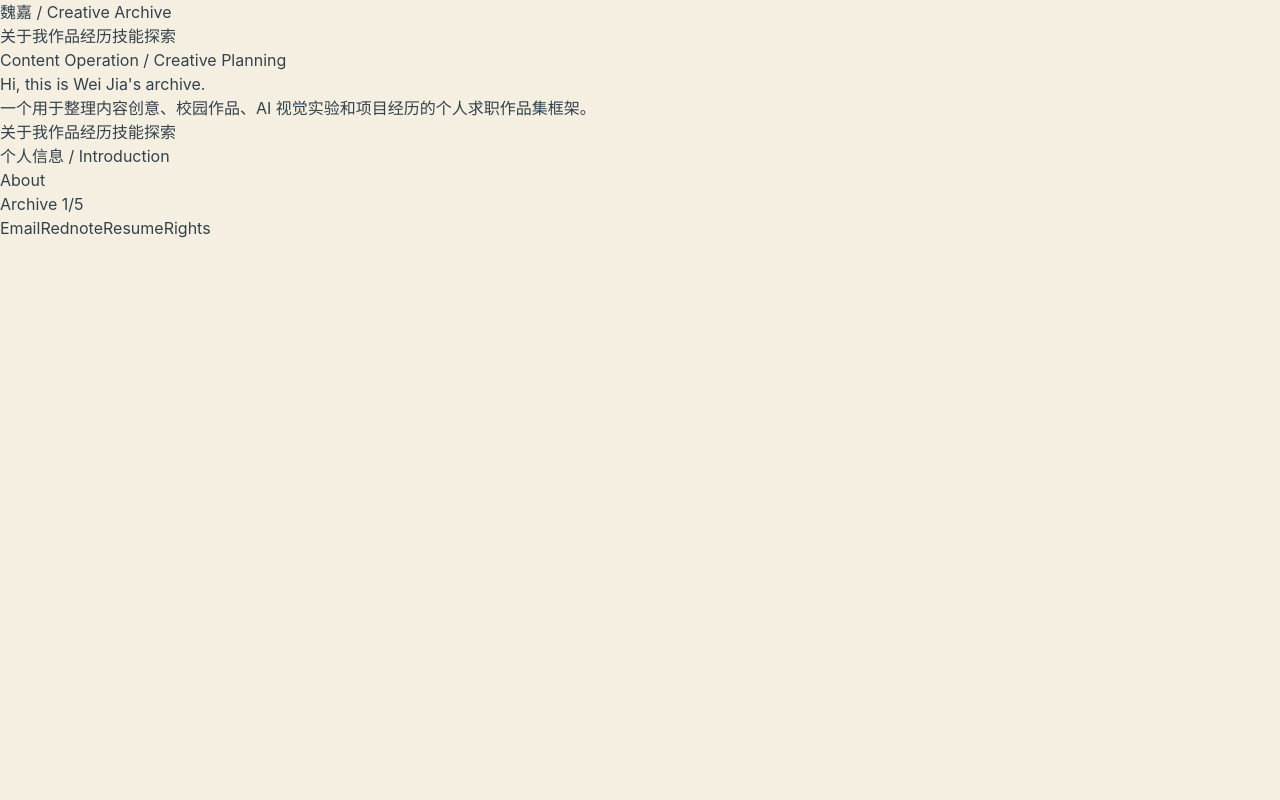
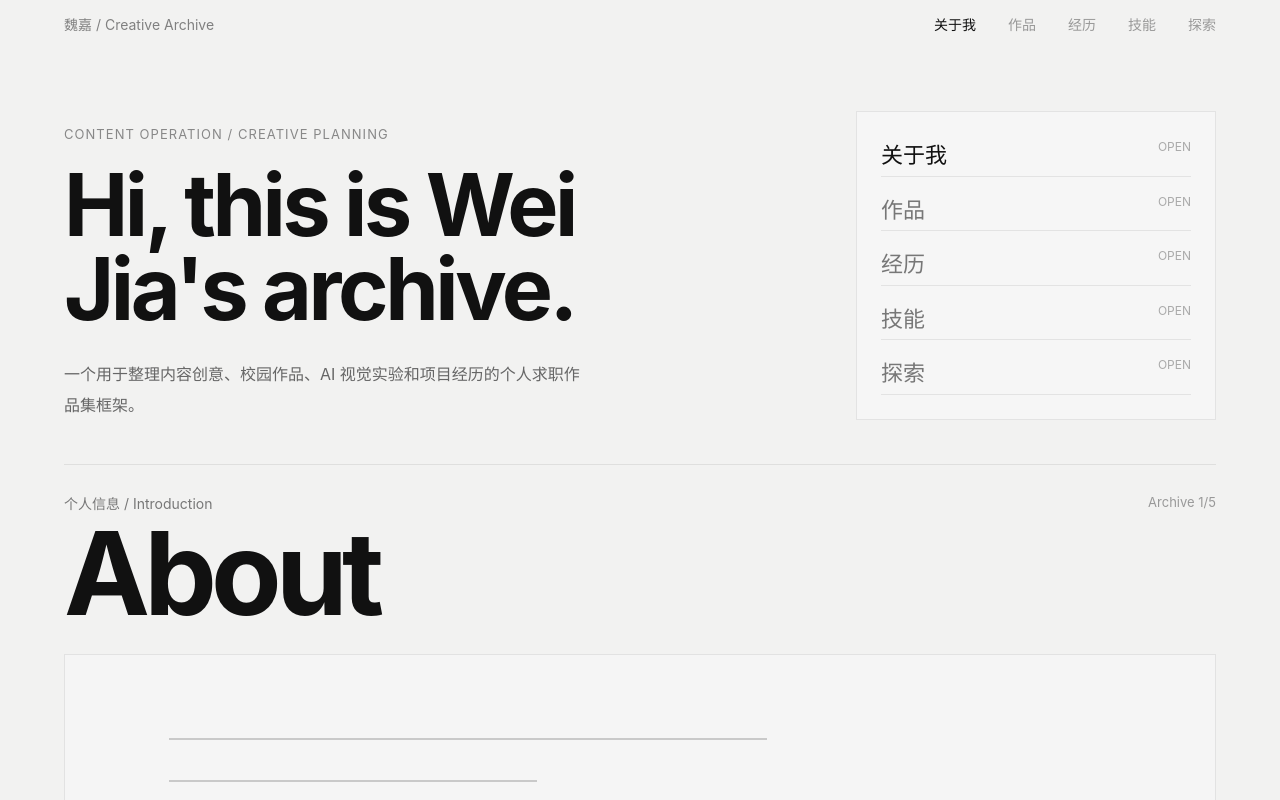
Before and after one commit to queirozalana861-netizen/person, a React (Vite) app: page / in a window 1280 px wide. Shown: the top 800 px of the page. Built offline with nearby package versions, Linux system fonts and the light colour scheme.

Commit message:
Style reference-inspired portfolio framework

```diff
--- a/src/index.css
+++ b/src/index.css
@@ -3,8 +3,8 @@
 @tailwind utilities;
 
 :root {
-  color: #33424a;
-  background: #f5efe2;
+  color: #222;
+  background: #f2f2f1;
   font-synthesis: none;
   text-rendering: optimizeLegibility;
   -webkit-font-smoothing: antialiased;
@@ -18,14 +18,12 @@
 html,
 body,
 #root {
-  width: 100%;
-  height: 100%;
-  overflow: hidden;
+  min-height: 100%;
 }
 
 body {
   margin: 0;
-  min-width: 320px;
+  background: #f2f2f1;
 }
 
 a {
@@ -33,419 +31,267 @@ a {
   text-decoration: none;
 }
 
-.folder-app {
-  width: 100vw;
-  height: 100vh;
-  overflow: hidden;
-  background:
-    radial-gradient(circle at 18% 12%, rgba(178, 218, 232, 0.42), transparent 26%),
-    linear-gradient(180deg, #fbf7ed 0%, #eee7d7 100%);
-  padding: clamp(14px, 2.4vw, 34px);
+a:hover {
+  text-decoration: underline;
 }
 
-.folder-shell {
-  position: relative;
-  width: min(1480px, calc(100vw - clamp(28px, 4.8vw, 68px)));
-  height: min(820px, calc(100vh - clamp(28px, 4.8vw, 68px)));
+.site-shell {
+  min-height: 100vh;
+  max-width: 1200px;
   margin: 0 auto;
-  border-radius: 26px 32px 26px 26px;
-  background:
-    linear-gradient(90deg, rgba(216, 226, 226, 0.5), transparent 10%),
-    linear-gradient(180deg, rgba(255, 255, 255, 0.78), transparent 18%),
-    #fbf6e7;
-  box-shadow: 0 26px 70px rgba(117, 102, 78, 0.22);
+  padding: 14px 24px 28px;
 }
 
-.folder-shell::before {
-  position: absolute;
-  inset: 0;
-  z-index: 2;
-  border: 1px solid rgba(117, 102, 78, 0.18);
-  border-radius: inherit;
-  content: "";
-  pointer-events: none;
+.top-nav {
+  display: flex;
+  align-items: center;
+  justify-content: space-between;
+  gap: 24px;
+  color: #777;
+  font-size: 14px;
 }
 
-.folder-shell::after {
-  position: absolute;
-  inset: 18px 58px 18px 84px;
-  z-index: 1;
-  border-radius: 20px;
-  background:
-    repeating-linear-gradient(0deg, transparent 0 44px, rgba(102, 138, 151, 0.06) 45px 46px),
-    #fffdf3;
-  box-shadow:
-    0 0 0 1px rgba(117, 102, 78, 0.08),
-    -10px 0 20px rgba(108, 94, 74, 0.06);
-  content: "";
+.brand {
+  color: #555;
 }
 
-.folder-spine {
-  position: absolute;
-  inset: 0 auto 0 0;
-  z-index: 4;
-  width: clamp(48px, 6.4vw, 98px);
-  border-radius: 26px 0 0 26px;
-  background:
-    linear-gradient(90deg, rgba(157, 186, 196, 0.35), rgba(248, 246, 235, 0.74) 52%, transparent),
-    #f3eddf;
-  border-right: 1px solid rgba(116, 145, 158, 0.2);
+.top-nav nav {
+  display: flex;
+  gap: clamp(14px, 3vw, 32px);
 }
 
-.folder-cover-cut {
-  position: absolute;
-  right: 48px;
-  z-index: 5;
-  width: 82px;
-  height: 92px;
-  background: #fbf6e7;
+.top-nav a {
+  opacity: 0.72;
+  transition:
+    opacity 160ms ease,
+    color 160ms ease;
 }
 
-.folder-cover-cut.top {
-  top: 0;
-  border-radius: 0 32px 0 20px;
-  clip-path: polygon(0 0, 100% 0, 100% 100%, 34% 100%, 0 62%);
+.top-nav a:hover,
+.top-nav a.active {
+  color: #111;
+  opacity: 1;
+  text-decoration: none;
 }
 
-.folder-cover-cut.bottom {
-  bottom: 0;
-  border-radius: 20px 0 32px 0;
-  clip-path: polygon(0 0, 34% 0, 100% 0, 100% 100%, 0 100%);
+.hero-layout {
+  display: grid;
+  grid-template-columns: minmax(0, 1fr) 360px;
+  align-items: end;
+  gap: 48px;
+  min-height: 42vh;
+  padding: 76px 0 44px;
 }
 
-.folder-index-tabs {
-  position: absolute;
-  top: 106px;
-  right: -6px;
-  bottom: 92px;
-  z-index: 8;
-  display: grid;
-  align-content: space-between;
-  width: 118px;
+.eyebrow {
+  margin: 0 0 18px;
+  color: #888;
+  font-size: 13px;
+  letter-spacing: 0.08em;
+  text-transform: uppercase;
 }
 
-.folder-index-tabs a {
-  display: grid;
-  width: 112px;
-  height: clamp(66px, 10vh, 104px);
-  place-items: center;
-  border: 1px solid rgba(98, 144, 165, 0.24);
-  border-right: 0;
-  border-radius: 18px 0 0 18px;
-  background:
-    linear-gradient(90deg, rgba(255, 255, 255, 0.52), transparent 58%),
-    #b9deec;
-  color: #4f85a1;
-  font-size: clamp(1rem, 1.3vw, 1.3rem);
-  font-weight: 900;
-  box-shadow: -8px 10px 18px rgba(91, 126, 142, 0.12);
-  transform: translateX(22px);
-  transition:
-    transform 180ms ease,
-    background-color 180ms ease,
-    color 180ms ease;
+.intro-block h1 {
+  max-width: 620px;
+  margin: 0;
+  color: #111;
+  font-size: clamp(42px, 7vw, 86px);
+  font-weight: 700;
+  line-height: 0.98;
+  letter-spacing: -0.04em;
 }
 
-.folder-index-tabs a:hover,
-.folder-index-tabs a:focus,
-.folder-index-tabs a.is-active {
-  outline: none;
-  background: #a9d5e7;
-  color: #315f77;
-  transform: translateX(4px);
+.intro-copy {
+  max-width: 520px;
+  margin: 28px 0 0;
+  color: #666;
+  font-size: 16px;
+  line-height: 1.9;
 }
 
-.folder-paper-stack {
-  position: absolute;
-  inset: 34px 84px 34px 108px;
-  z-index: 3;
-  pointer-events: none;
+.index-board {
+  display: grid;
+  gap: 14px;
+  padding: 24px;
+  border: 1px solid rgba(0, 0, 0, 0.08);
+  background: rgba(255, 255, 255, 0.32);
 }
 
-.folder-paper-stack span {
-  position: absolute;
-  inset: calc(var(--i, 0) * 9px) calc(var(--i, 0) * 10px) auto auto;
-  width: calc(100% - var(--i, 0) * 18px);
-  height: calc(100% - var(--i, 0) * 12px);
-  border-radius: 18px;
-  background: rgba(255, 253, 243, 0.72);
-  box-shadow: 0 0 0 1px rgba(117, 102, 78, 0.07);
+.index-board a {
+  display: flex;
+  justify-content: space-between;
+  border-bottom: 1px solid rgba(0, 0, 0, 0.08);
+  color: #777;
+  font-size: 22px;
+  line-height: 1.8;
 }
 
-.folder-paper-stack span:nth-child(1) {
-  --i: 1;
+.index-board a::after {
+  color: #aaa;
+  content: "open";
+  font-size: 12px;
+  text-transform: uppercase;
 }
 
-.folder-paper-stack span:nth-child(2) {
-  --i: 2;
+.index-board a:hover,
+.index-board a.active {
+  color: #111;
+  text-decoration: none;
 }
 
-.folder-paper-stack span:nth-child(3) {
-  --i: 3;
+.page-section {
+  border-top: 1px solid rgba(0, 0, 0, 0.08);
+  padding-top: 28px;
 }
 
-.folder-page {
-  position: absolute;
-  inset: 46px 104px 46px 122px;
-  z-index: 6;
-  display: grid;
-  grid-template-rows: auto 1fr auto;
-  min-width: 0;
-  overflow: hidden;
-  border-radius: 18px;
-  background:
-    linear-gradient(180deg, rgba(255, 255, 255, 0.74), transparent 22%),
-    #fffdf3;
-  box-shadow: 0 0 0 1px rgba(117, 102, 78, 0.11);
-  padding: clamp(22px, 3vw, 42px);
-}
-
-.folder-page-header {
+.page-heading {
   display: flex;
   align-items: flex-start;
   justify-content: space-between;
-  gap: 20px;
+  gap: 24px;
+  margin-bottom: 28px;
 }
 
-.folder-page-header p {
+.page-heading p {
   margin: 0 0 8px;
-  color: #6f9fbc;
-  font-size: 0.9rem;
-  font-weight: 900;
-  text-transform: uppercase;
+  color: #777;
+  font-size: 14px;
 }
 
-.folder-page-header h1 {
+.page-heading h2 {
   margin: 0;
-  color: #394950;
-  font-size: clamp(3.2rem, 6vw, 6.8rem);
-  font-weight: 900;
-  line-height: 0.95;
+  color: #111;
+  font-size: clamp(44px, 9vw, 120px);
+  font-weight: 700;
+  line-height: 0.9;
+  letter-spacing: -0.05em;
 }
 
-.folder-page-header strong {
-  color: rgba(79, 133, 161, 0.38);
-  font-size: clamp(2.8rem, 7vw, 8rem);
-  font-weight: 900;
-  line-height: 0.9;
-  white-space: nowrap;
+.page-heading span {
+  color: #999;
+  font-size: 13px;
 }
 
-.folder-page-body {
-  min-height: 0;
-  overflow: hidden;
-  padding-top: clamp(22px, 4vh, 44px);
+.blank-panel {
+  min-height: 280px;
+  position: relative;
+  border: 1px solid rgba(0, 0, 0, 0.08);
+  background: rgba(255, 255, 255, 0.24);
 }
 
-.folder-page-footer {
-  display: flex;
-  justify-content: space-between;
-  gap: 20px;
-  color: rgba(57, 73, 80, 0.46);
-  font-size: 0.78rem;
-  font-weight: 900;
-  text-transform: uppercase;
+.blank-line {
+  position: absolute;
+  left: 9%;
+  top: 45%;
+  width: 32%;
+  height: 2px;
+  background: rgba(0, 0, 0, 0.18);
 }
 
-.folder-empty-page {
-  position: relative;
-  height: 100%;
-  border: 3px solid rgba(119, 93, 70, 0.34);
-  border-radius: 12px;
-  background: rgba(255, 248, 218, 0.28);
+.blank-line.wide {
+  top: 30%;
+  width: 52%;
 }
 
-.empty-line {
-  position: absolute;
-  left: 10%;
-  top: 34%;
-  width: 32%;
-  height: 8px;
-  border-radius: 999px;
-  background: rgba(119, 93, 70, 0.28);
+.blank-line.short {
+  top: 62%;
+  left: 42%;
+  width: 22%;
 }
 
-.empty-line.long {
-  top: 22%;
-  width: 48%;
+.work-grid,
+.list-panel {
+  display: grid;
+  grid-template-columns: repeat(3, minmax(0, 1fr));
+  gap: 18px;
 }
 
-.empty-line.short {
-  top: 52%;
-  left: 48%;
-  width: 28%;
+.work-card,
+.list-panel article {
+  min-height: 210px;
+  padding: 22px;
+  border: 1px solid rgba(0, 0, 0, 0.08);
+  background: rgba(255, 255, 255, 0.36);
 }
 
-.folder-card-grid {
-  display: grid;
-  height: 100%;
-  grid-template-columns: repeat(2, minmax(0, 1fr));
-  gap: clamp(14px, 2vw, 24px);
+.work-card span,
+.list-panel span {
+  color: #888;
+  font-size: 13px;
 }
 
-.works-grid {
-  grid-template-columns: repeat(4, minmax(0, 1fr));
+.work-card h3,
+.list-panel h3 {
+  margin: 18px 0 0;
+  color: #111;
+  font-size: 22px;
+  line-height: 1.25;
 }
 
-.folder-note-card,
-.folder-skill-card,
-.folder-explore-grid article,
-.folder-timeline article {
-  min-width: 0;
-  border: 1px solid rgba(117, 102, 78, 0.12);
-  border-radius: 14px;
-  background: rgba(255, 250, 229, 0.72);
-  box-shadow: 0 10px 22px rgba(117, 102, 78, 0.08);
+.work-card p,
+.list-panel p {
+  margin: 16px 0 0;
+  color: #666;
+  font-size: 14px;
+  line-height: 1.75;
 }
 
-.folder-note-card {
+.tag-panel {
   display: flex;
-  flex-direction: column;
-  padding: clamp(14px, 1.7vw, 22px);
+  flex-wrap: wrap;
+  gap: 14px;
+  max-width: 760px;
 }
 
-.folder-note-card span,
-.folder-explore-grid span,
-.folder-timeline span {
-  color: #6f9fbc;
-  font-size: 0.78rem;
-  font-weight: 900;
+.tag-panel span {
+  border: 1px solid rgba(0, 0, 0, 0.12);
+  border-radius: 999px;
+  color: #333;
+  font-size: 18px;
+  padding: 12px 18px;
 }
 
-.folder-note-card h3,
-.folder-skill-card h3,
-.folder-explore-grid h3,
-.folder-timeline h3 {
-  margin: 12px 0 0;
-  color: #394950;
-  font-size: clamp(1rem, 1.4vw, 1.38rem);
-  font-weight: 900;
+.compact article {
+  min-height: 150px;
 }
 
-.folder-note-card p,
-.folder-timeline p {
-  margin: 12px 0 0;
-  color: rgba(57, 73, 80, 0.68);
-  font-size: clamp(0.82rem, 1vw, 0.96rem);
-  line-height: 1.65;
+.site-footer {
+  display: grid;
+  grid-template-columns: repeat(4, 1fr);
+  gap: 12px;
+  margin-top: 42px;
+  border-top: 1px solid rgba(0, 0, 0, 0.08);
+  padding-top: 18px;
+  color: #777;
+  font-size: 13px;
 }
 
-.folder-skill-card {
-  padding: clamp(18px, 2vw, 26px);
-}
-
-.folder-skill-card div {
-  display: flex;
-  flex-wrap: wrap;
-  gap: 10px;
-  margin-top: 18px;
-}
-
-.folder-skill-card span {
-  border-radius: 999px;
-  background: #e5f3f8;
-  color: #4f85a1;
-  font-size: 0.86rem;
-  font-weight: 800;
-  padding: 8px 12px;
-}
-
-.folder-timeline,
-.folder-explore-grid {
-  display: grid;
-  height: 100%;
-  gap: clamp(14px, 2vw, 24px);
-}
-
-.folder-timeline {
-  grid-template-columns: repeat(3, minmax(0, 1fr));
-}
-
-.folder-timeline article,
-.folder-explore-grid article {
-  padding: clamp(18px, 2.4vw, 30px);
-}
-
-.folder-explore-grid {
-  grid-template-columns: repeat(4, minmax(0, 1fr));
-}
-
-@media (max-width: 980px) {
-  .folder-app {
-    padding: 10px;
+@media (max-width: 860px) {
+  .top-nav {
+    align-items: flex-start;
+    flex-direction: column;
   }
 
-  .folder-shell {
-    width: calc(100vw - 20px);
-    height: calc(100vh - 20px);
+  .top-nav nav {
+    flex-wrap: wrap;
   }
 
-  .folder-page {
-    inset: 38px 82px 38px 72px;
-    padding: 24px;
+  .hero-layout {
+    grid-template-columns: 1fr;
+    min-height: auto;
+    padding: 58px 0 34px;
   }
 
-  .folder-page-header {
-    display: block;
+  .index-board {
+    max-width: 520px;
   }
 
-  .folder-page-header strong {
-    display: block;
-    margin-top: 12px;
-    font-size: 3rem;
+  .work-grid,
+  .list-panel {
+    grid-template-columns: 1fr;
   }
 
-  .folder-card-grid,
-  .works-grid,
-  .folder-timeline,
-  .folder-explore-grid {
-    grid-template-columns: repeat(2, minmax(0, 1fr));
+  .site-footer {
+    grid-template-columns: 1fr 1fr;
   }
 }
-
-@media (max-width: 620px) {
-  .folder-spine {
-    width: 42px;
-  }
-
-  .folder-page {
-    inset: 30px 62px 30px 52px;
-    padding: 18px;
-  }
-
-  .folder-page-header h1 {
-    font-size: 3.1rem;
-  }
-
-  .folder-page-header strong {
-    font-size: 2.25rem;
-  }
-
-  .folder-index-tabs {
-    top: 82px;
-    bottom: 70px;
-    width: 78px;
-  }
-
-  .folder-index-tabs a {
-    width: 78px;
-    height: 58px;
-    border-radius: 12px 0 0 12px;
-    font-size: 0.88rem;
-    transform: translateX(20px);
-  }
-
-  .folder-card-grid,
-  .works-grid,
-  .folder-timeline,
-  .folder-explore-grid {
-    grid-template-columns: 1fr;
-    gap: 10px;
-  }
-
-  .folder-note-card p,
-  .folder-timeline p,
-  .folder-page-footer {
-    display: none;
-  }
-}
```
